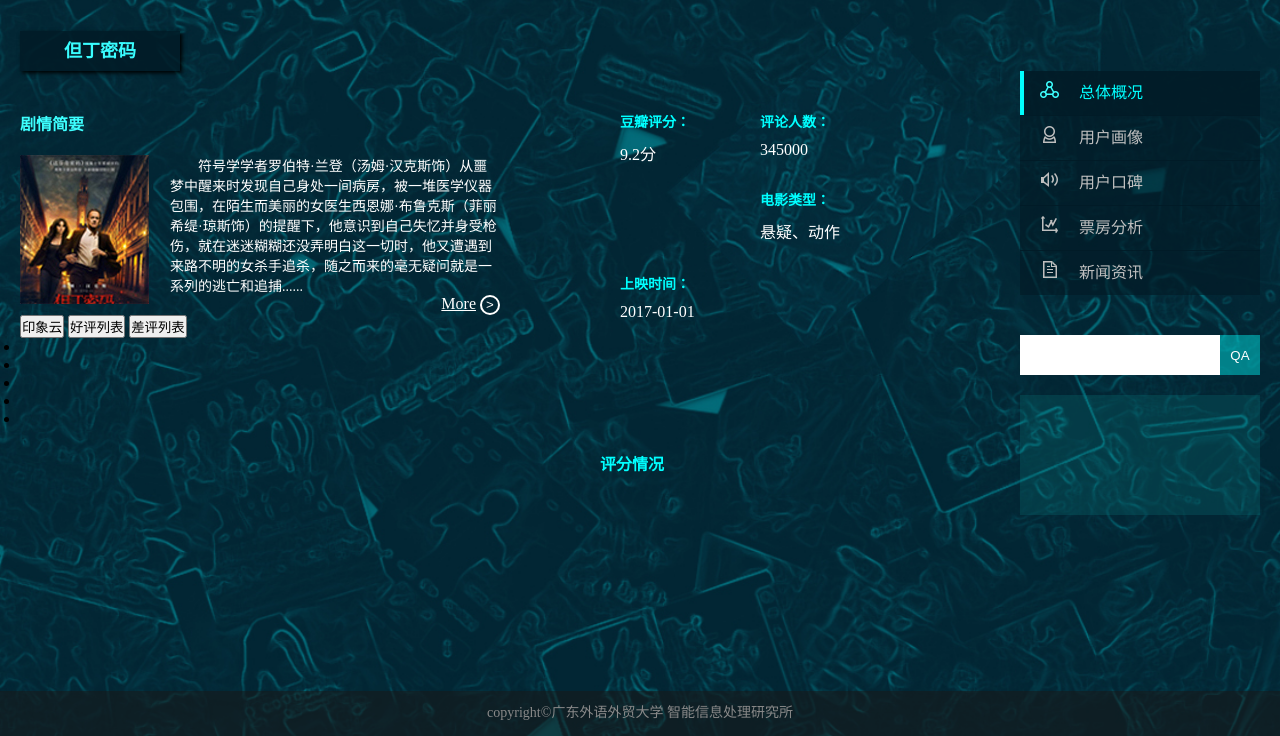
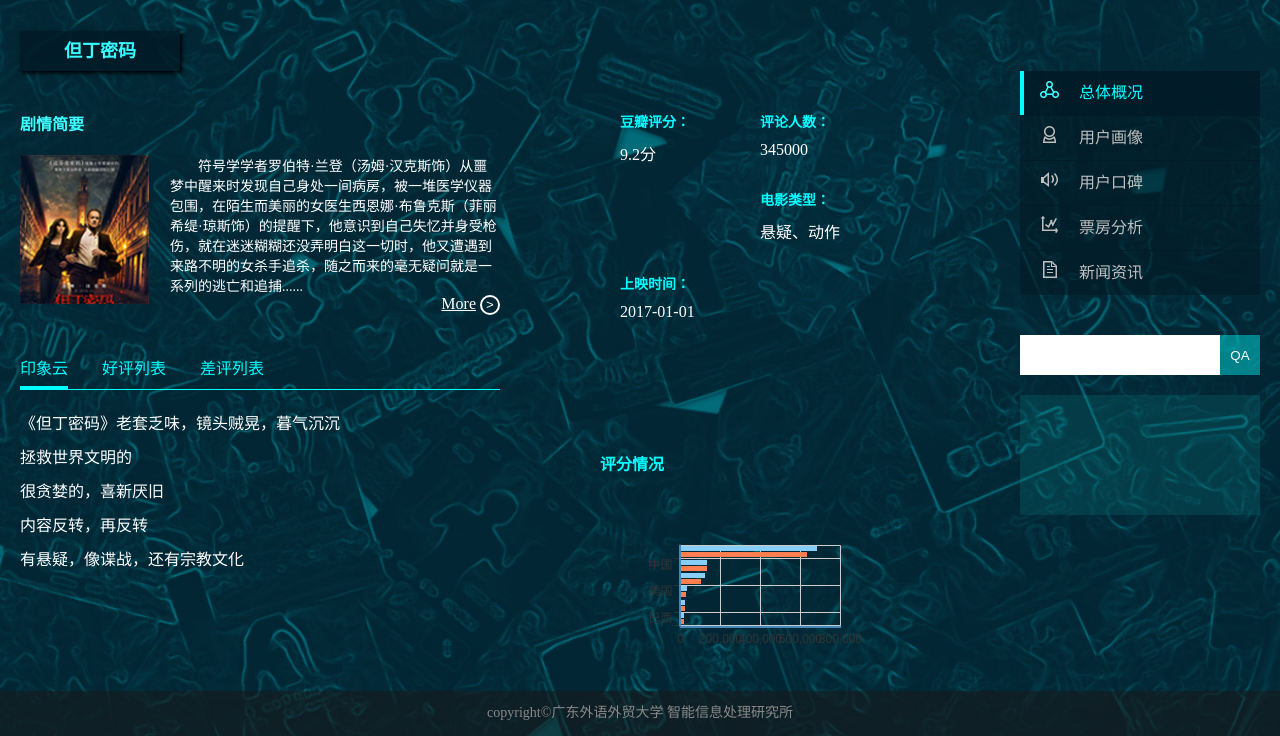
Before and after one commit to zpeento/2016-seeing, a plain HTML site: page views/film_general_situation.html in a window 1280 px wide. Shown: the part 64-800 px from the top of the page. Drawn offline with Linux system fonts and the light colour scheme.

Commit message:
[add]添加一个tab切换功能js

```diff
--- /dev/null
+++ b/public/javascript/cento_change.js
@@ -0,0 +1,15 @@
+// film_general_situation
+
+$(function(){
+	var buttons = $('.cento_button button');
+	buttons.on('click',function(){
+		if(!$(this).hasClass('active')){
+			console.log($(this));
+			$(this).siblings().removeClass('active');
+			$(this).addClass('active');
+			var cur_content = $('#'+ this.id + '_content')
+			cur_content.siblings().hide();
+			cur_content.show();
+		}
+	})
+})
--- /dev/null
+++ b/public/javascript/score_bar.js
@@ -0,0 +1,52 @@
+require.config({
+    paths : {
+        echarts : '../public/javascript/echarts-2.2.7/build/dist'
+    }
+});
+
+require([ "echarts", "echarts/chart/bar"], function(ec) {
+    var myChart = ec.init(document.getElementById('score_bar'));
+    var option = {
+        title : {
+            show:false,
+            text: '世界人口总量',
+            subtext: '数据来自网络'
+        },
+        tooltip : {
+            trigger: 'axis'
+        },
+        legend: {
+            show:false,
+            data:['2011年', '2012年']
+        },
+        toolbox: {
+            show : false
+        },
+        calculable : false,
+        xAxis : [
+            {
+                type : 'value',
+                boundaryGap : [0, 0.01]
+            }
+        ],
+        yAxis : [
+            {
+                type : 'category',
+                data : ['巴西','印尼','美国','印度','中国','世界人口(万)']
+            }
+        ],
+        series : [
+            {
+                name:'2011年',
+                type:'bar',
+                data:[18203, 23489, 29034, 104970, 131744, 630230]
+            },
+            {
+                name:'2012年',
+                type:'bar',
+                data:[19325, 23438, 31000, 121594, 134141, 681807]
+            }
+        ]
+    };
+    myChart.setOption(option);
+})
--- a/public/stylesheets/film_general_situation.less
+++ b/public/stylesheets/film_general_situation.less
@@ -222,10 +222,42 @@ footer{
         visibility: hidden;
       }
     }
+  }
 
-    .cento{
-      .cento_button{
-        background: rgba(0, 0, 0, 0)
+  .cento{
+    .cento_button{
+
+      margin-top: 40px;
+      border-bottom: 1px solid #00ffff;
+
+      button{
+        background: rgba(0, 0, 0, 0);
+        color:#00ffff;
+        border: 0px;
+        font-size: 16px;
+        color: #00ffff;
+        font-family: 'Microsoft Yahei';
+        margin-right: 30px;
+        padding-bottom: 10px;
+        cursor: pointer;
+        &.active{
+          padding-bottom: 7px;
+          border-bottom: 3px solid #00ffff;
+        }
+        &:hover{
+          padding-bottom: 7px;
+          border-bottom: 3px solid #00ffff;
+        }
+      }
+
+    }
+
+    #impression_cloud_content{
+      margin-top: 20px;
+      li{
+        list-style: none;
+        color:#fff;
+        margin-bottom: 10px;
       }
     }
   }
--- a/views/film_general_situation.html
+++ b/views/film_general_situation.html
@@ -6,6 +6,7 @@
 	<link rel="stylesheet" href="../public/stylesheets/film_general_situation.css">
 	<link rel="stylesheet" href="../public/stylesheets/header.css">
 	<link rel="stylesheet" href="../public/stylesheets/footer.css">
+	<script src="../public/javascript/lib/jquery-2.1.1.min.js"></script>
 </head>
 <body>
 	<header>
@@ -33,18 +34,18 @@
 
 			<div class="cento">
 				<div class="cento_button">
-					<button id="impression_cloud">印象云</button>
+					<button id="impression_cloud" class="active">印象云</button>
 					<button id="positive_comment">好评列表</button>
 					<button id="negative_comment">差评列表</button>
 				</div>
-
+				<div>
 					<div id="impression_cloud_content">
 						<ul>
-						<li></li>
-						<li></li>
-						<li></li>
-						<li></li>
-						<li></li>
+							<li>《但丁密码》老套乏味，镜头贼晃，暮气沉沉</li>
+							<li>拯救世界文明的</li>
+							<li>很贪婪的，喜新厌旧</li>
+							<li>内容反转，再反转</li>
+							<li>有悬疑，像谍战，还有宗教文化</li>
 						</ul>
 					</div>
 
@@ -53,7 +54,7 @@
 					</div>
 
 					<div id="negative_comment_content">
-
+					</div>
 				</div>
 			</div>
 		</div>
@@ -81,6 +82,7 @@
 
 			<div class="score">
 				<h4>评分情况</h4>
+				<div id="score_bar" style="height:200px;"></div>
 			</div>
 		</div>
 
@@ -108,5 +110,8 @@
 	<footer>
 		<p>copyright©广东外语外贸大学 智能信息处理研究所</p>
 	</footer>
+	<script src="../public/javascript/echarts-2.2.7/build/dist/echarts.js"></script>
+	<script src="../public/javascript/score_bar.js"></script>
+	<script src="../public/javascript/cento_change.js"></script>
 </body>
 </html>
```
Also changed, not shown: views/search.html (+1 -1 lines), public/javascript/relation_graph.js (renamed from public/javascript/echart.js), public/stylesheets/film_general_situation.css. Lines whose indentation alone changed are shown as unchanged.
